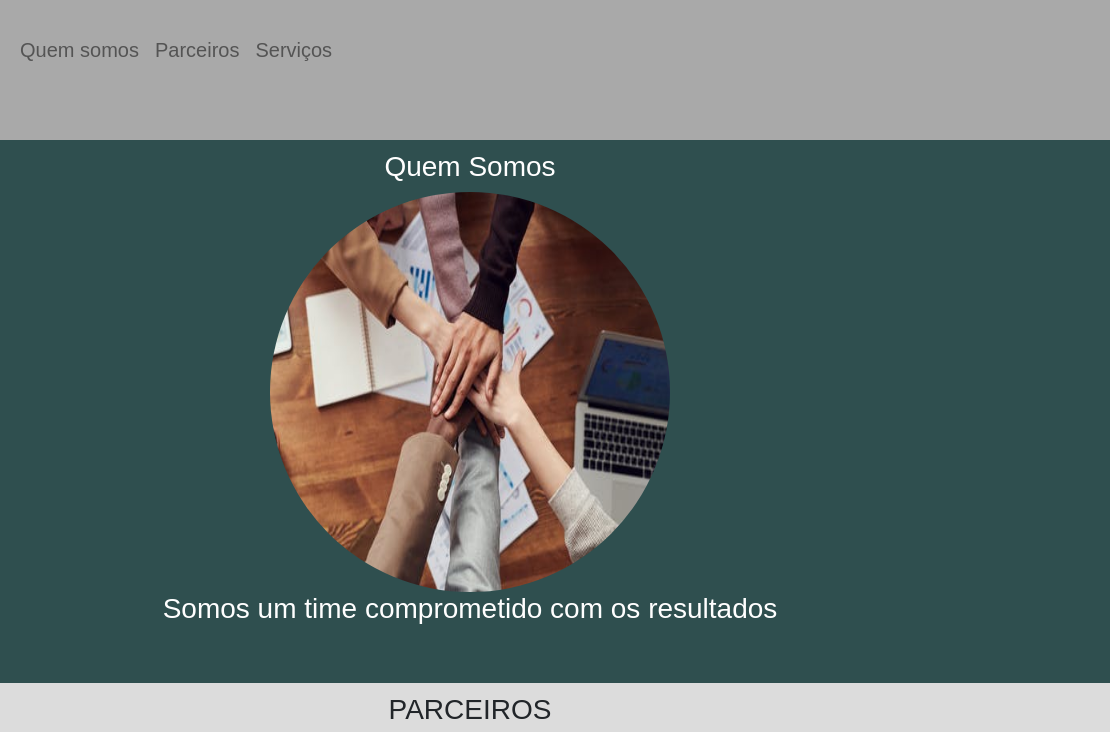
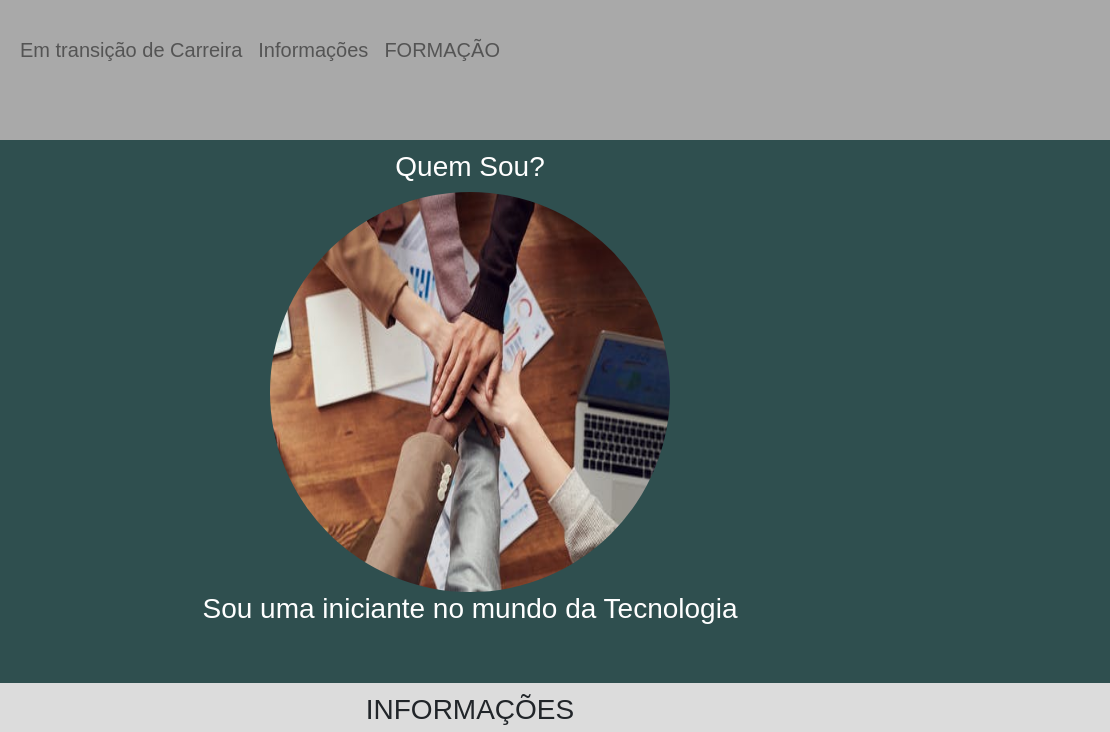
Before and after one commit to marcellalcantara/marcellalcantara.github.io, a plain HTML site: page index.html in a window 1280 px wide. Shown: the top 732 px of the page, 170-1280 px from the left. Drawn offline with Linux system fonts and the light colour scheme.

Commit message:
Update index.html
Alteração do site para uma pagina pessoal personalizada

```diff
--- a/index.html
+++ b/index.html
@@ -1,7 +1,7 @@
 <!DOCTYPE html>
 <html lang="pt-br">
     <head>
-        <title>Minha Página</title>
+        <title>Minha Página Pessoal</title>
         <meta charset="utf-8">
         <link rel="stylesheet" type="text/css" href="bootstrap/css/bootstrap.min.css">
         <link rel="stylesheet" type="text/css" href="css/style.css">
@@ -14,27 +14,27 @@
             <div class="collapse navbar-collapse">
                 <ul class="navbar-nav">
                     <li class="nav-item">
-                        <a class="nav-link" href="#quemsomos">Quem somos</a>
+                        <a class="nav-link" href="#quemsomos"> Em transição de Carreira</a>
                     </li>
                     <li class="nav-item">
-                        <a class="nav-link" href="#parceiros">Parceiros</a>
+                        <a class="nav-link" href="#parceiros">Informações</a>
                     </li>
                     <li class="nav-item">
-                        <a class="nav-link" href="#servicos">Serviços</a>
+                        <a class="nav-link" href="#servicos">FORMAÇÃO</a>
                     </li>
                 </ul>
             </div>
         </nav>
         <section id="quemsomos">
             <div class="container-fluid quem-somos text-center margin">
-                <h3>Quem Somos</h3>
+                <h3>Quem Sou?</h3>
                 <img src="img/time.jpg" class="rounded-circle" width="400" height="400">
-                <h3>Somos um time comprometido com os resultados</h3>
+                <h3>Sou uma iniciante no mundo da Tecnologia</h3>
             </div>
         </section>
         <section id="parceiros">
             <div class="container-fluid text-center margin">
-                <h3>PARCEIROS</h3>
+                <h3>INFORMAÇÕES</h3>
                 <div class="container">
                     <div class="row">
                         <div class="col-lg-6">
@@ -49,7 +49,7 @@
         </section>
         <section id="servicos">
             <div class="container-fluid text-center margin">
-                <h3>SERVIÇOS</h3>
+                <h3>FORMAÇÃO</h3>
                 <div class="container">
                     <div class="row">
                         <div class="col-lg-6">
```
